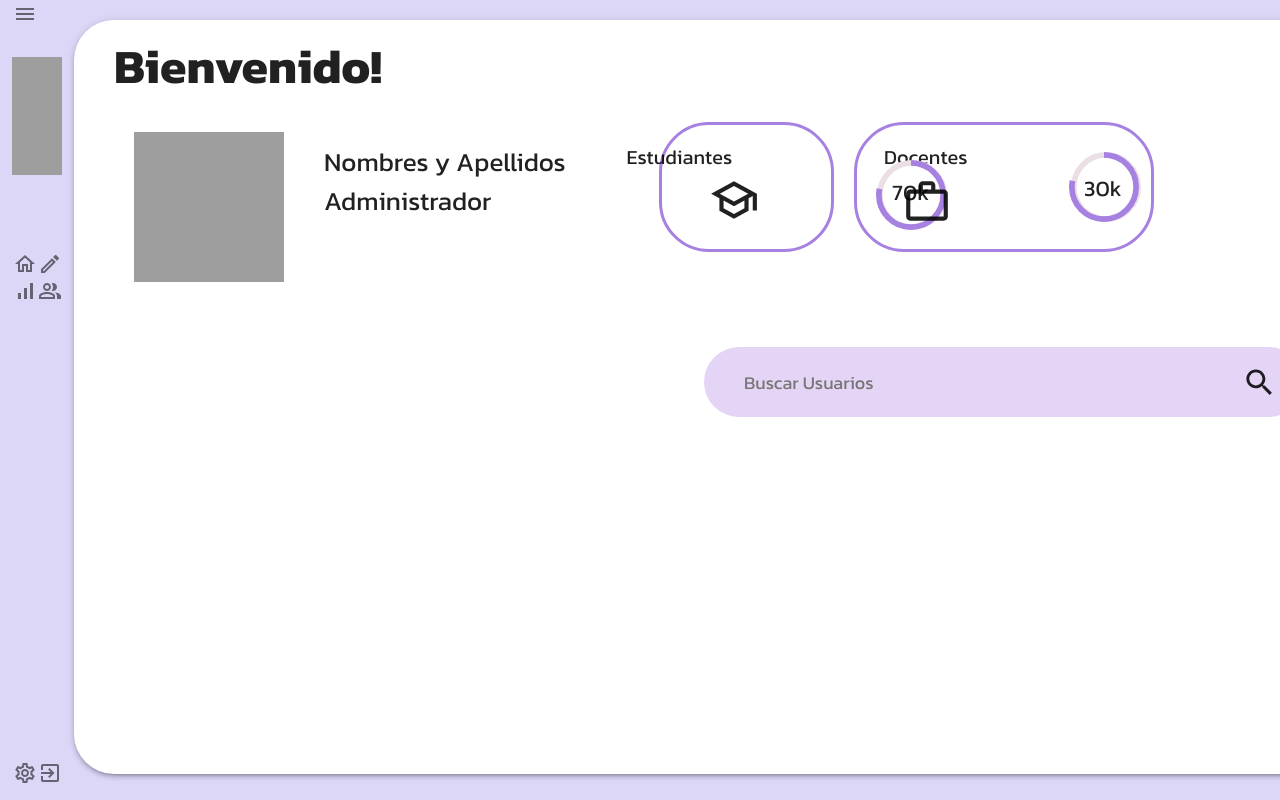
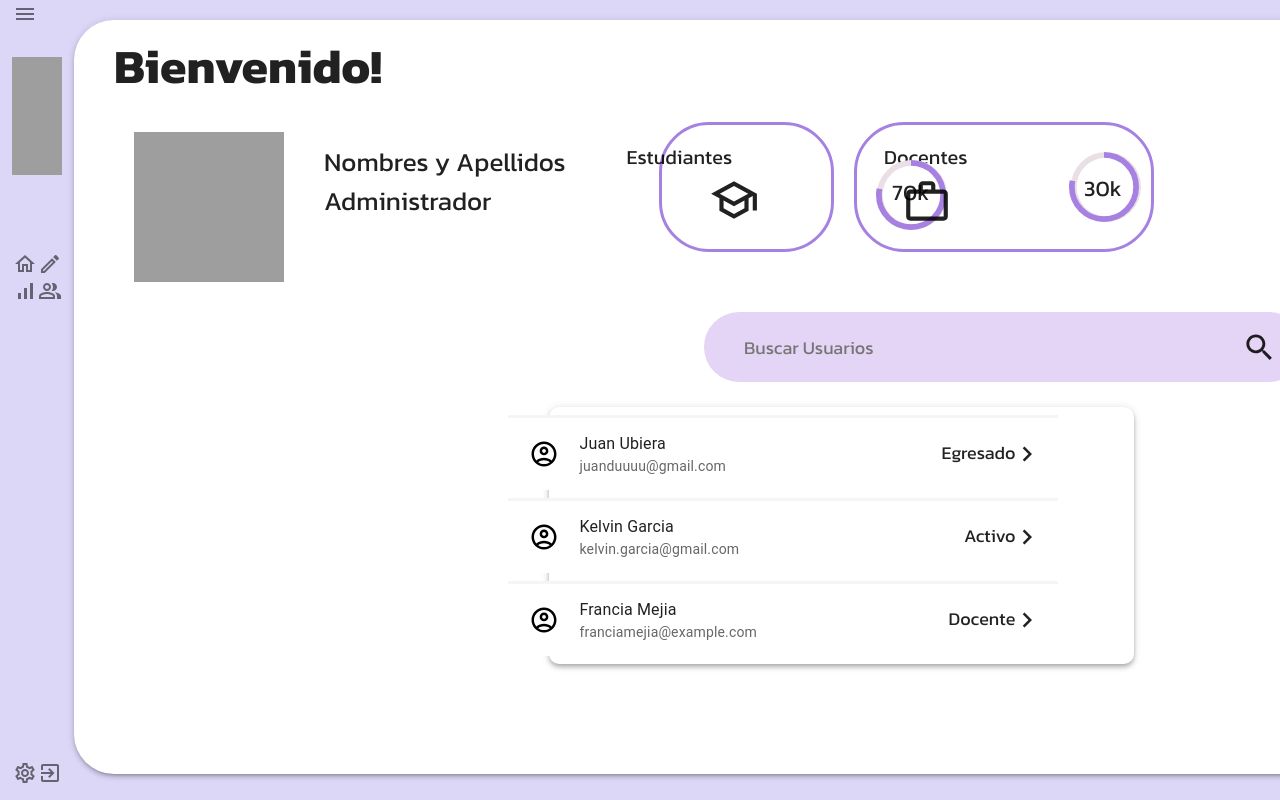
Before and after one commit to siriuzz/IndiC, a Next.js app: page /inicio_administrador in a window 1280 px wide. Shown: the top 800 px of the page. Built offline with nearby package versions, Linux system fonts and the light colour scheme; grey boxes are pictures that could not be loaded.

Commit message:
pagina de inicio administrador lista

```diff
--- a/src/app/inicio_administrador/page.js
+++ b/src/app/inicio_administrador/page.js
@@ -14,6 +14,13 @@ import ThemeProvider from "@mui/material/styles/ThemeProvider";
 import WorkOutlineOutlinedIcon from '@mui/icons-material/WorkOutlineOutlined';
 import theme from "../theme";
 import CircularProgress from "@mui/material/CircularProgress";
+import List from '@mui/material/List';
+import ListItem from '@mui/material/ListItem';
+import ListItemText from '@mui/material/ListItemText';
+import ListItemAvatar from '@mui/material/ListItemAvatar';
+import Avatar from '@mui/material/Avatar';
+import AccountCircleOutlinedIcon from '@mui/icons-material/AccountCircleOutlined';
+import ChevronRightIcon from '@mui/icons-material/ChevronRight';
 
 const kanit = Kanit({ subsets: ['latin'], weight: ["400", "700"] })
 
@@ -175,6 +182,47 @@ const BotonDocenteStyle = {
 }
 
 
+const AsignaturaStyle = {
+    fontSize: "24px",
+    fontFamily: kanit,
+    fontStyle: "bold",
+    float: "right",
+    marginRight: "220px",
+    borderRadius: "10px",
+    marginTop: "20px",
+};
+
+const EachAsignaturaStyle = {
+    backgroundColor: "#ffffff",
+    borderTop: "3px solid #F5F5F5",
+    borderRadius: "0px",
+    width: "550px",
+    justifySelf: "center",
+    marginLeft: "17px",
+    marginTop: "8px",
+    marginBottom: "8px"
+};
+
+const ProfileIconStyle = {
+    width: "30px",
+    height: "30px",
+    color: "black"
+};
+
+
+const EstadoStyle = {
+    fontSize: "18px",
+    fontFamily: kanit,
+    fontStyle: "bold",
+};
+
+
+const RightIconStyle = {
+    width: "30px",
+    height: "30px",
+    marginLeft: "-8px",
+    marginTop: "-2px"
+};
 
 
 export default function InicioAdministrador() {
@@ -202,12 +250,12 @@ export default function InicioAdministrador() {
                             </div>
                         </Paper>
                         <div style={divIndiceGraphContainerStyle}>
-                        <div style={divIndiceStyle}>
-                        <div style={divIndiceGraphStyle}>
-                                    70k <SchoolOutlinedIcon style={BotonEstudiantesStyle}/>
+                            <div style={divIndiceStyle}>
+                                <div style={divIndiceGraphStyle}>
+                                    70k <SchoolOutlinedIcon style={BotonEstudiantesStyle} />
 
                                     <div style={divBotonEstudiantesStyle}>
-                                        <CircularProgress style={{ color: "#ebdfe6", marginLeft: "515px", marginTop: "25px"}} size={70} variant="determinate" value={100} />
+                                        <CircularProgress style={{ color: "#ebdfe6", marginLeft: "515px", marginTop: "25px" }} size={70} variant="determinate" value={100} />
                                     </div>
                                     <CircularProgress style={{ marginTop: "-75px", marginLeft: "-16px", display: "flex" }} size={70} variant="determinate" value={78} />
                                 </div>
@@ -219,19 +267,56 @@ export default function InicioAdministrador() {
                         <div style={div2IndiceGraphContainerStyle}>
                             <div style={div2IndiceGraphStyle}>
                                 <div style={div2IndiceStyle}>
-                                    30k  <WorkOutlineOutlinedIcon style={BotonDocenteStyle}/>
+                                    30k  <WorkOutlineOutlinedIcon style={BotonDocenteStyle} />
 
                                     <div style={divBotonDocenteStyle}>
                                     </div>
-                                <CircularProgress style={{ color: "#ebdfe6", marginLeft: "59px", marginTop: "-20px"  }} size={70} variant="determinate" value={100} />
+                                    <CircularProgress style={{ color: "#ebdfe6", marginLeft: "59px", marginTop: "-20px" }} size={70} variant="determinate" value={100} />
 
                                 </div>
                                 <CircularProgress style={{ marginTop: "-50px", marginLeft: "5px", display: "flex" }} size={70} variant="determinate" value={78} />
                             </div>
-                            <div style={div2IndiceTextStyle}>Docentes</div>
+                            <div style={div2IndiceTextStyle}>Docentes </div>
                         </div>
                     </div>
-                    <SearchBar placeholder="Buscar Usuarios"/>
+                    <SearchBar placeholder="Buscar Usuarios" />
+                    <Paper elevation={4} style={AsignaturaStyle}>
+                        <List sx={{ width: "450px", paddingY: "0px",  marginRight:"135px", }}>
+                            <div style={EachAsignaturaStyle}>
+                                <ListItem>
+                                    <ListItemAvatar>
+                                        <Avatar style={{ backgroundColor: '#FFFFFF' }}>
+                                        <AccountCircleOutlinedIcon style={ProfileIconStyle} />
+                                        </Avatar>
+                                    </ListItemAvatar>
+                                    <ListItemText primary="Juan Ubiera" secondary="juanduuuu@gmail.com" />
+                                    <div style={EstadoStyle}>Egresado <ChevronRightIcon style={RightIconStyle}/></div>
+                                </ListItem>
+                            </div>
+                            <div style={EachAsignaturaStyle}>
+                                <ListItem>
+                                    <ListItemAvatar>
+                                        <Avatar style={{ backgroundColor: '#FFFFFF' }}>
+                                        <AccountCircleOutlinedIcon style={ProfileIconStyle} />
+                                        </Avatar>
+                                    </ListItemAvatar>
+                                    <ListItemText primary="Kelvin Garcia" secondary="kelvin.garcia@gmail.com" />
+                                    <div style={EstadoStyle}>Activo <ChevronRightIcon style={RightIconStyle}/></div>
+                                </ListItem>
+                            </div>
+                            <div style={EachAsignaturaStyle}>
+                                <ListItem>
+                                    <ListItemAvatar>
+                                        <Avatar style={{ backgroundColor: '#FFFFFF' }}>
+                                            <AccountCircleOutlinedIcon style={ProfileIconStyle} />
+                                        </Avatar>
+                                    </ListItemAvatar>
+                                    <ListItemText primary="Francia Mejia" secondary="franciamejia@example.com" />
+                                    <div style={EstadoStyle}>Docente <ChevronRightIcon style={RightIconStyle}/></div>
+                                </ListItem>
+                            </div>
+                        </List>
+                    </Paper>
                 </ThemeProvider>
             </Paper>
         </div>
--- a/src/components/SearchBar/SearchBar.css
+++ b/src/components/SearchBar/SearchBar.css
@@ -16,7 +16,7 @@
     padding: 15px;
     height: 70px;
     width: 600px;
-    margin-top: -40px;
+    margin-top: -75px;
     margin-left: 630px;
     color: black;
     padding-left: 40px;
@@ -29,7 +29,7 @@
     background-color: #e4d4f5;
     display: grid;
     place-items: center;
-    margin-top: -35px;
+    margin-top: -70px;
     margin-left: -70px;
 }
 
```
